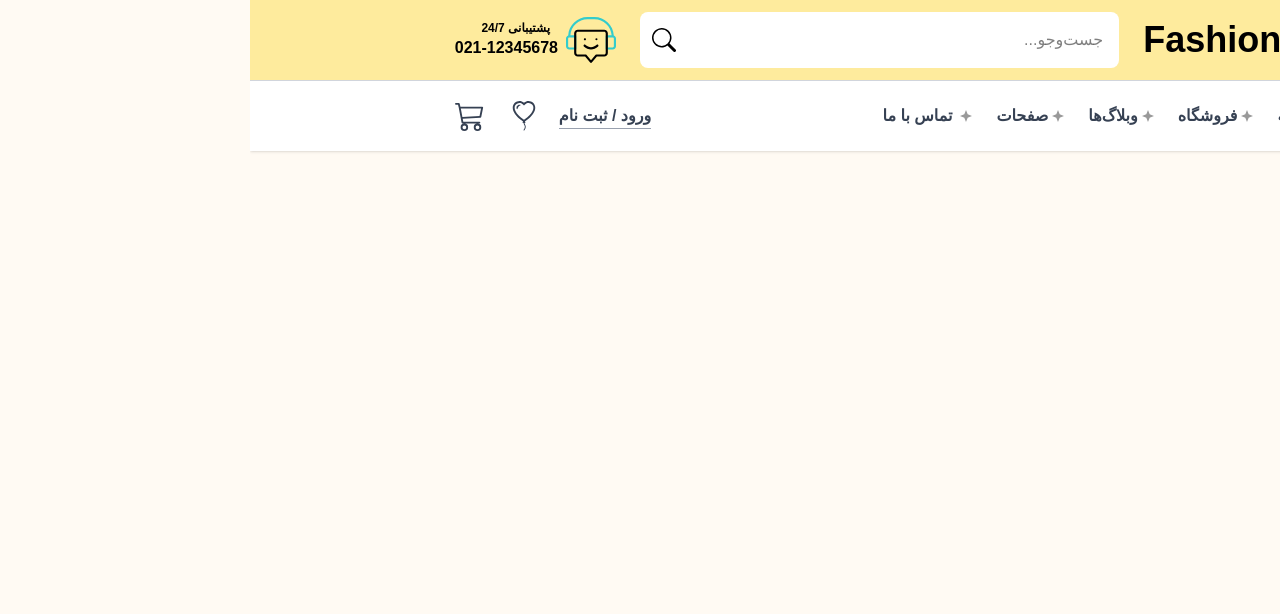
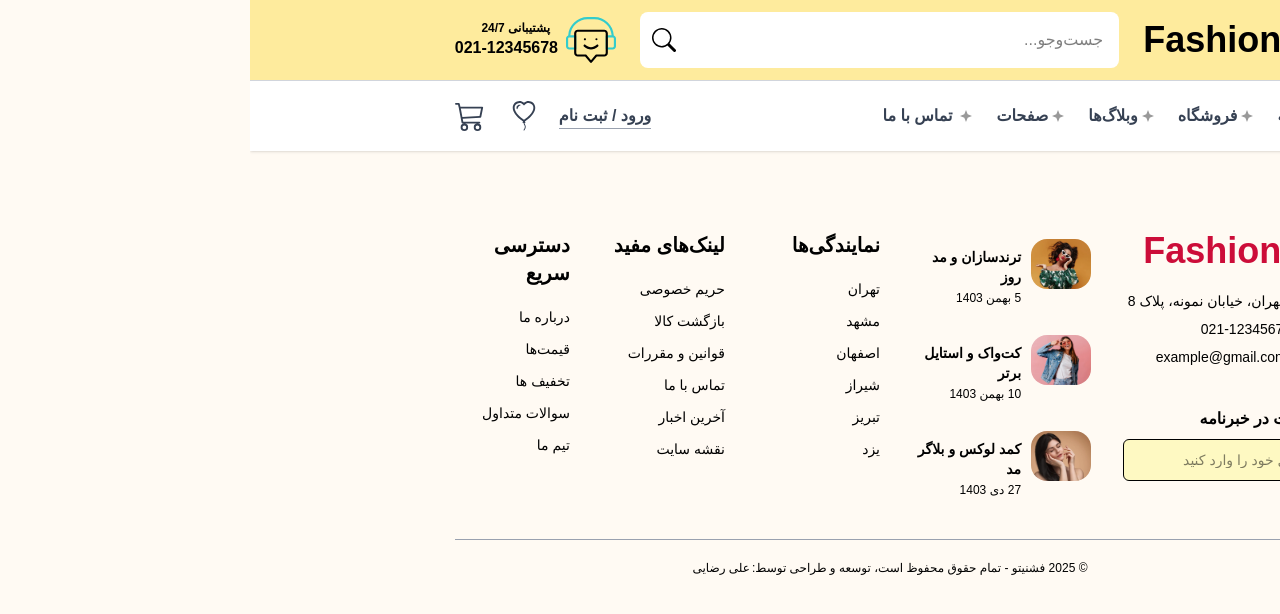
Before and after one commit to aliir7/Fashionito-Nextjs-Shop, a Next.js app: page /Cart in a window 1280 px wide. Shown: the top 614 px of the page. Built offline with nearby package versions, Linux system fonts and the light colour scheme; a web font is replaced by a local one.

Commit message:
add footer & complete main page

```diff
--- a/Components/Footer/Footer.tsx
+++ b/Components/Footer/Footer.tsx
@@ -0,0 +1,105 @@
+import Link from "next/link";
+import BlogsData from "@/lib/JsonData/BlogData.json";
+import Image from "next/image";
+
+import FooterLinks from "./FooterLinks";
+import { footerLinks, ourStores } from "@/lib/constants";
+
+function Footer() {
+  return (
+    <footer>
+      <div className="wrapper py-20 pb-0">
+        <div className="flex flex-col justify-between lg:flex-row gap-5 pb-5">
+          <div className="w-full lg:w-1/2">
+            <div className="flex flex-col lg:flex-row justify-between gap-5">
+              <div className="w-full lg:w-1/2">
+                {/* logo and infos*/}
+                <Link
+                  href="/"
+                  className="text-3xl lg:text-4xl  font-bold text-black"
+                >
+                  <span className="text-secondary">Fashion</span>ito
+                </Link>
+                <p className="mt-5 text-sm">
+                  آدرس: تهران، خیابان نمونه، پلاک 8
+                </p>
+                <p className="mt-2 text-sm">تلفن: 12345678-021</p>
+                <p className="mt-2 text-sm">ایمیل: example@gmail.com</p>
+                <h4 className="font-semibold mt-10">عضویت در خبرنامه</h4>
+                {/* newsletter field */}
+                <div className="mt-2 px-4 py-2 bg-yellow-100 rounded-md border">
+                  <input
+                    type="text"
+                    placeholder="ایمیل خود را وارد کنید"
+                    className="w-full focus:outline-none text-black text-sm"
+                  />
+                </div>
+              </div>
+              {/* Blogs */}
+              <div className="w-full lg:w-1/2">
+                {BlogsData.slice(0, 3).map((blog, idx) => (
+                  <div key={idx} className="idx-blog-item hidden lg:flex ">
+                    {/* blog item */}
+                    <div className="flex flex-col md:flex-row px-3 py-2 mb-3">
+                      {/* blog image */}
+                      <div className="w-full lg:w-1/2">
+                        <div className="blog-image">
+                          <Image
+                            src={blog.image}
+                            alt={blog.title}
+                            width={500}
+                            height={500}
+                            className="w-full h-full object-cover rounded-2xl"
+                          />
+                        </div>
+                      </div>
+                      <div className="w-full lg:w-1/1">
+                        <div className="flex flex-col h-full justify-between gap-5">
+                          {/* blog item texts */}
+                          <div className="mr-2.5 text-sm">
+                            <h3 className="mt-2 font-semibold">
+                              {blog.smallTitle}
+                            </h3>
+                            <span className="py-1 rounded-md text-xs">
+                              {blog.date}
+                            </span>
+                          </div>
+                        </div>
+                      </div>
+                    </div>
+                  </div>
+                ))}
+              </div>
+            </div>
+          </div>
+          {/* footer links */}
+          <div className="w-full lg:w-1/2">
+            {/* our stores */}
+            <div className="grid grid-cols-1 md:grid-cols-2 lg:grid-cols-3 gap-10">
+              {footerLinks.map((link, idx) => (
+                <FooterLinks key={idx} title={link.title} links={link.links} />
+              ))}
+            </div>
+          </div>
+        </div>
+        {/* copyright section */}
+        <div className="border-t border-gray-400 py-5 text-center text-xs">
+          <p>
+            © {new Date().getFullYear()} فشنیتو - تمام حقوق محفوظ است، توسعه و
+            طراحی توسط:
+            <Link
+              href="https://www.alirezaeii.ir/"
+              target="_blank"
+              aria-label="developer"
+              className="hover:text-secondary duration-300 transition-all pr-0.5"
+            >
+              علی رضایی
+            </Link>
+          </p>
+        </div>
+      </div>
+    </footer>
+  );
+}
+
+export default Footer;
--- /dev/null
+++ b/Components/Footer/FooterLinks.tsx
@@ -0,0 +1,27 @@
+import Link from "next/link";
+
+type FooterLinksProps = {
+  title: string;
+  links: string[];
+};
+
+function FooterLinks({ title, links }: FooterLinksProps) {
+  return (
+    <div>
+      <h2 className="text-xl font-semibold mb-5">{title}</h2>
+      <div className="flex flex-col gap-3">
+        {links.map((link, idx) => (
+          <Link
+            href="#"
+            className="text-sm hover:text-secondary hover:ps-2 transition-all duration-300"
+            key={idx}
+          >
+            {link}
+          </Link>
+        ))}
+      </div>
+    </div>
+  );
+}
+
+export default FooterLinks;
--- a/app/layout.tsx
+++ b/app/layout.tsx
@@ -2,6 +2,7 @@ import type { Metadata } from "next";
 import localFont from "next/font/local";
 import "./globals.css";
 import Navbar from "@/Components/Navbar/Navbar";
+import Footer from "@/Components/Footer/Footer";
 
 const yekanBakh = localFont({
   src: [
@@ -39,6 +40,7 @@ export default function RootLayout({
       <body className={`${yekanBakh.className}`}>
         <Navbar />
         {children}
+        <Footer />
       </body>
     </html>
   );
--- a/lib/constants/index.ts
+++ b/lib/constants/index.ts
@@ -123,3 +123,28 @@ export const instaImages = [
   instaImg5,
   instaImg6,
 ];
+
+export const ourStores = ["تهران", "مشهد", "اصفهان", "شیراز", "تبریز"];
+
+export const footerLinks = [
+  {
+    title: "نمایندگی‌ها",
+    links: ["تهران", "مشهد", "اصفهان", "شیراز", "تبریز", "یزد"],
+  },
+
+  {
+    title: "لینک‌های مفید",
+    links: [
+      "حریم خصوصی",
+      "بازگشت کالا",
+      "قوانین و مقررات",
+      "تماس با ما",
+      "آخرین اخبار",
+      "نقشه سایت",
+    ],
+  },
+  {
+    title: "دسترسی سریع",
+    links: ["درباره ما", "قیمت‌ها", "تخفیف ها", "سوالات متداول", "تیم ما"],
+  },
+];
```
